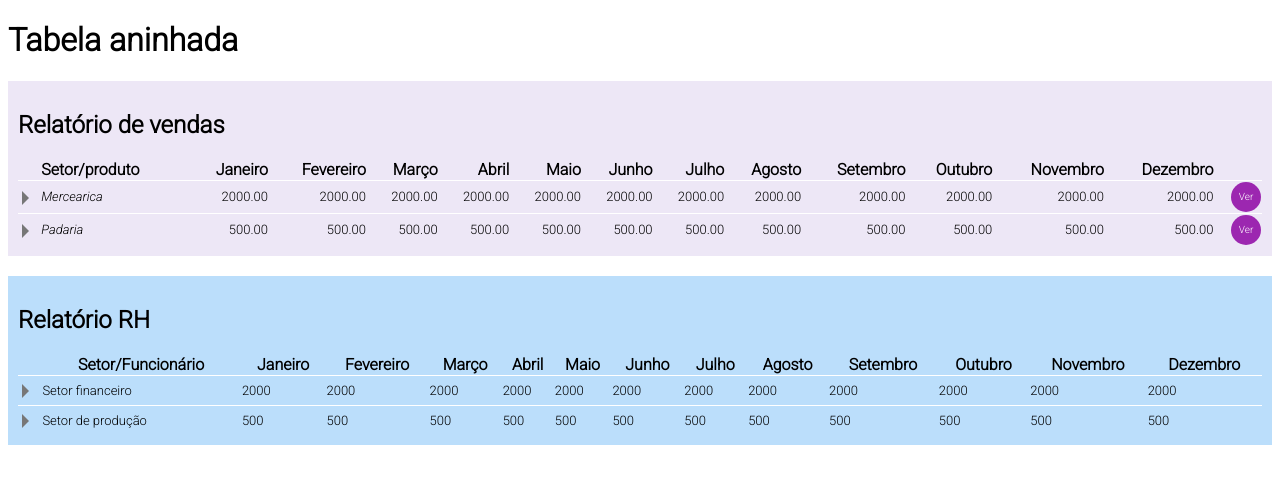
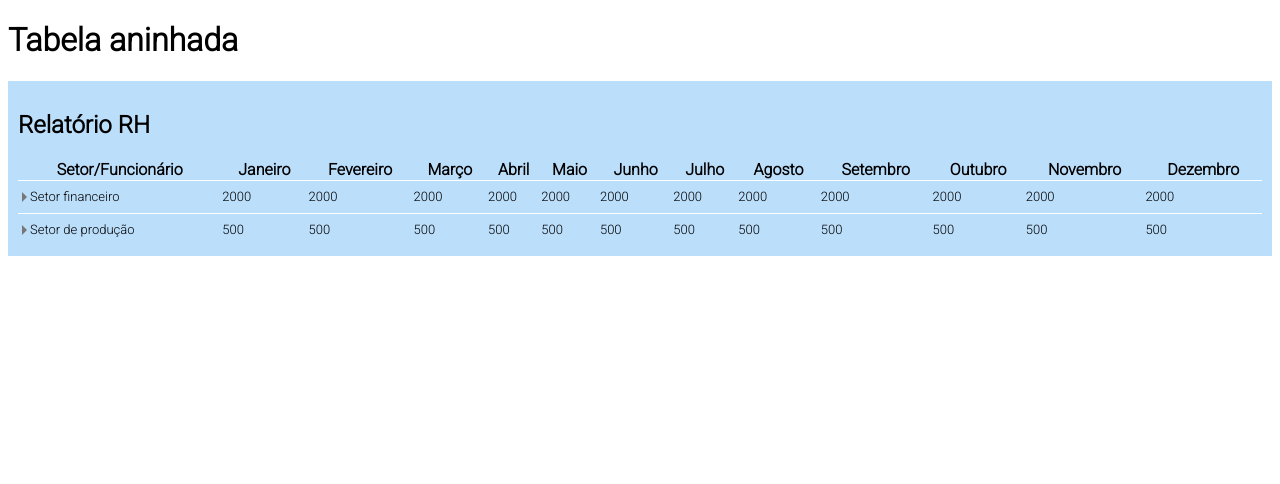
Before and after one commit to Sutil/tabela-aninhada-angular, an Angular app: page / in a window 1280 px wide. Shown: the top 484 px of the page. Built offline with nearby package versions, Linux system fonts and the light colour scheme.

Commit message:
Ajustes finais

```diff
--- a/src/app/app.component.html
+++ b/src/app/app.component.html
@@ -2,7 +2,7 @@
 <div>
   <h1>Tabela aninhada</h1>
 
-  <relatorio-de-vendas></relatorio-de-vendas>
+  <!-- <relatorio-de-vendas></relatorio-de-vendas> -->
 
   <relatorio-rh></relatorio-rh>
 
--- a/src/app/compoenents/tabela-aninhada/linha-tabela-aninhada/linha-tabela-aninhada.component.html
+++ b/src/app/compoenents/tabela-aninhada/linha-tabela-aninhada/linha-tabela-aninhada.component.html
@@ -1,12 +1,13 @@
 
 <ng-template #conteudoDaLinha >
   <tr class="{{ classeCss }}" >
-    <td><button *ngIf="filhos && filhos.length > 0" [class.expandido]="expandido" (click)="expandido = !expandido" class="seta" ></button></td>
     <td *ngFor="let coluna of colunas; let i = index" class="{{ coluna.classeCss }}" >
-      <div *ngIf="i === 0" class="recuo-linha-filha-nivel-{{ nivel }}" ></div>
-
+      <div class="conteudo-celula" >
+        <div *ngIf="i === 0" class="recuo-linha-filha-nivel-{{ nivel }}" ></div>
+        <button *ngIf="i === 0 && filhos && filhos.length > 0" [class.expandido]="expandido" (click)="expandido = !expandido" class="seta" ></button>
+        <coluna-tabela-aninhada [linha]="linha" [coluna]="coluna" ></coluna-tabela-aninhada>
+      </div>
       <!--conteúdo da célula-->
-      <coluna-tabela-aninhada [linha]="linha" [coluna]="coluna" ></coluna-tabela-aninhada>
 
     </td>
   </tr>
--- a/src/app/compoenents/tabela-aninhada/linha-tabela-aninhada/linha-tabela-aninhada.component.scss
+++ b/src/app/compoenents/tabela-aninhada/linha-tabela-aninhada/linha-tabela-aninhada.component.scss
@@ -1,7 +1,13 @@
 td {
   border-top: 1px solid #fff;
   height: 30px;
+  line-height: 30px;
   font-size: 13px;
+
+  .conteudo-celula {
+    display: flex;
+    align-items: center;
+  }
 }
 
 .seta {
@@ -10,7 +16,7 @@ td {
   outline: none;
   width: 0;
   height: 0;
-  border: 7px solid #777;
+  border: 5px solid #777;
   border-right-width: 0;
   border-top-color: transparent;
   border-bottom-color: transparent;
--- a/src/app/compoenents/tabela-aninhada/tabela-aninhada.component.html
+++ b/src/app/compoenents/tabela-aninhada/tabela-aninhada.component.html
@@ -1,7 +1,6 @@
 <table>
   <thead>
     <tr>
-      <th></th>
       <th *ngFor="let coluna of colunas" class="{{ coluna.classeCssCabecalho }}" >
         {{ coluna.cabecalho }}
       </th>
```
